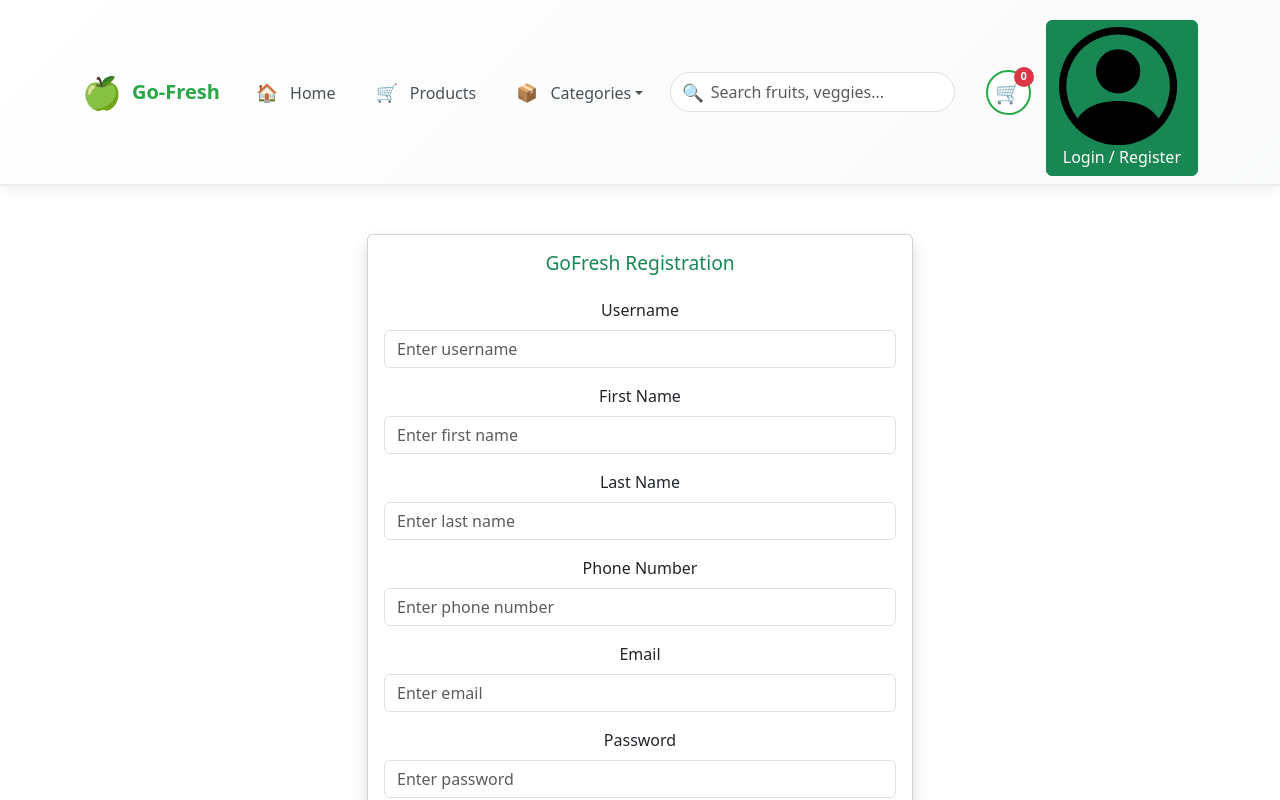
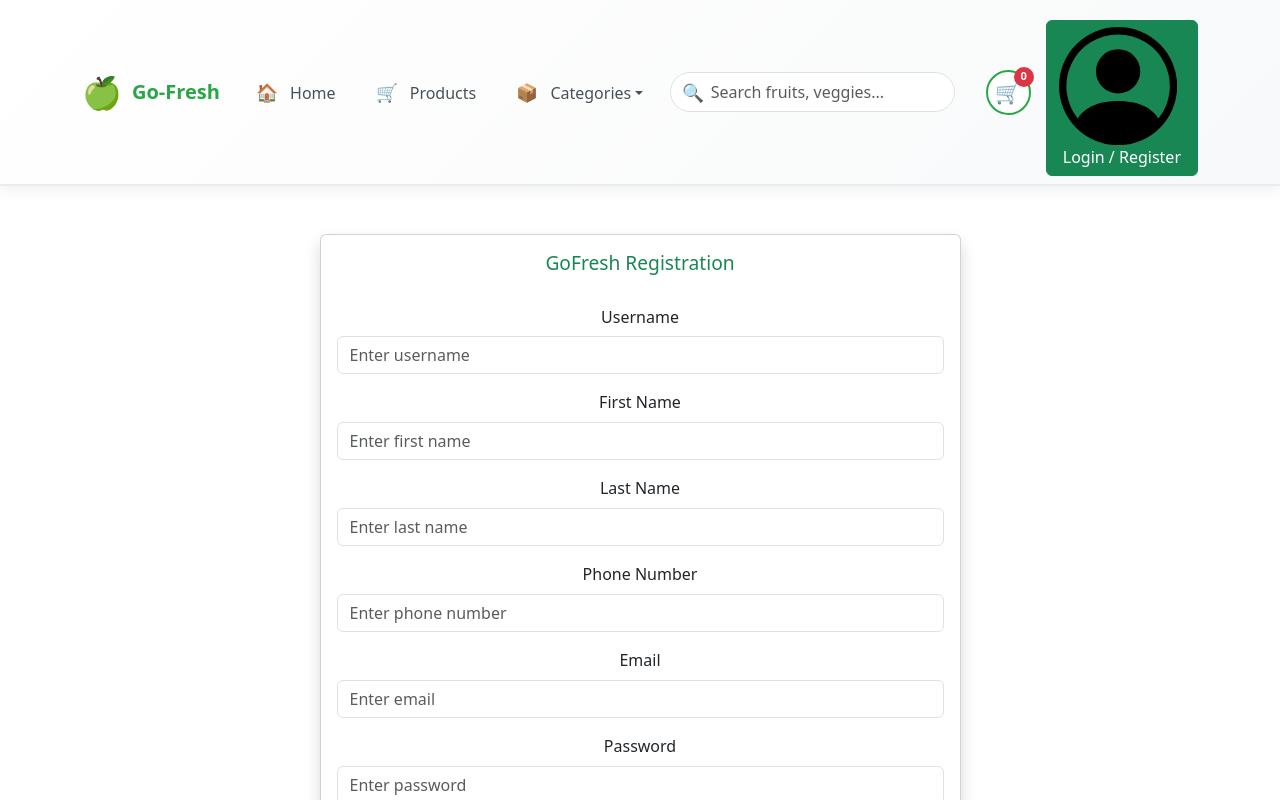
Before and after one commit to gofresh-project/GoFresh-Application, a React (Create React App) app in the folder frontend/go-fresh-app/: page /register in a window 1280 px wide. Shown: the top 800 px of the page. Built offline with nearby package versions, Linux system fonts and the light colour scheme.

Commit message:
added valid files

```diff
--- a/frontend/go-fresh-app/src/components/RegisterComp.js
+++ b/frontend/go-fresh-app/src/components/RegisterComp.js
@@ -71,7 +71,7 @@ function Register() {
   return (
        <div className="container mt-5">
       <div className="row justify-content-center">
-        <div className="col-md-6">
+        <div className="col-md-7">
           <div className="card shadow">
             <div className="card-body">
               <h3 className="text-center mb-4 text-success">
@@ -81,7 +81,7 @@ function Register() {
               <form onSubmit={handleSubmit}>
                 {/* Username */}
                 <div className="mb-3">
-                  <label className="form-label">Username</label>
+                  <label className="col-md-4 col-form-label">Username</label>
                   <input
                     type="text"
                     name="username"
```
